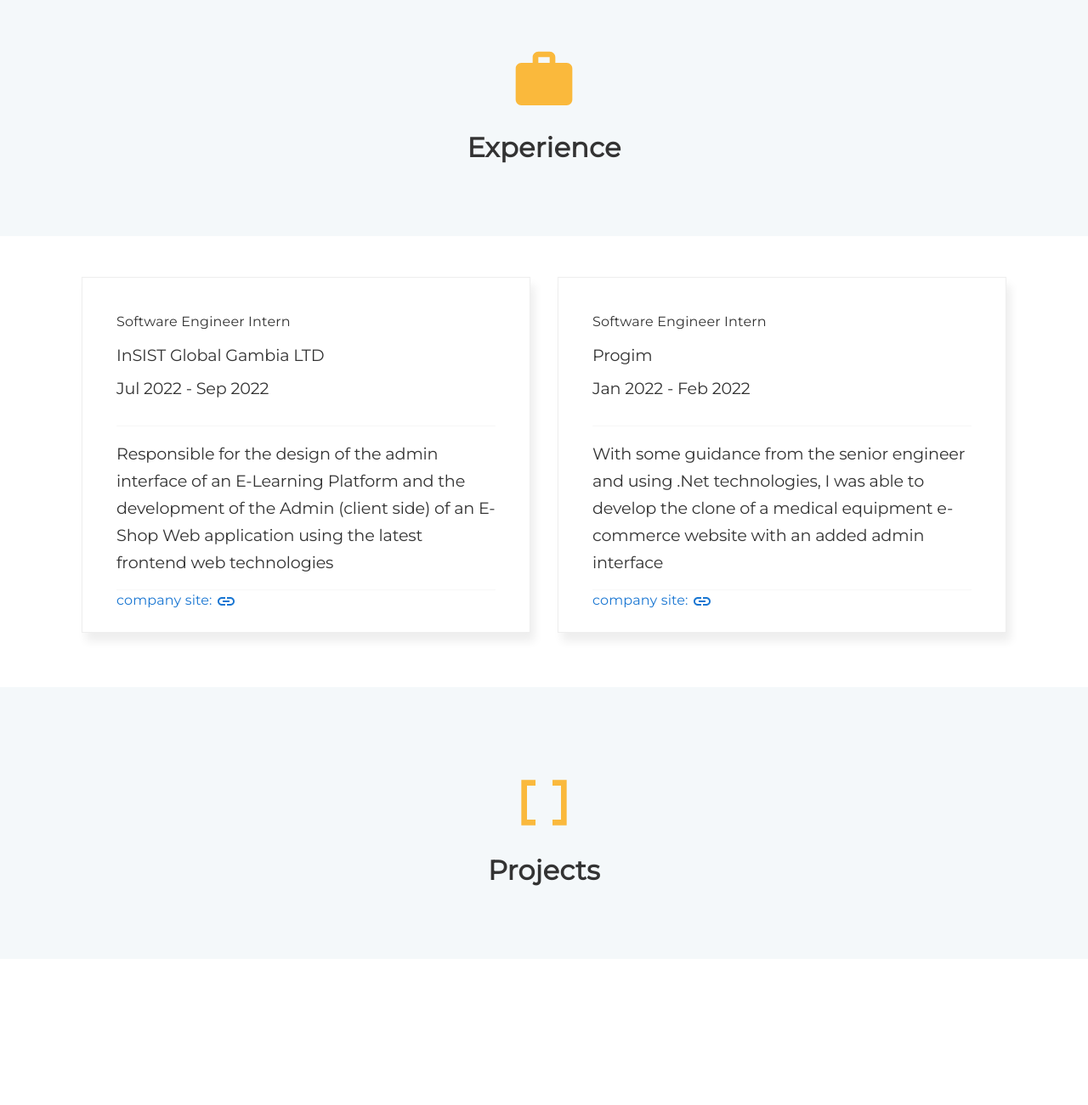
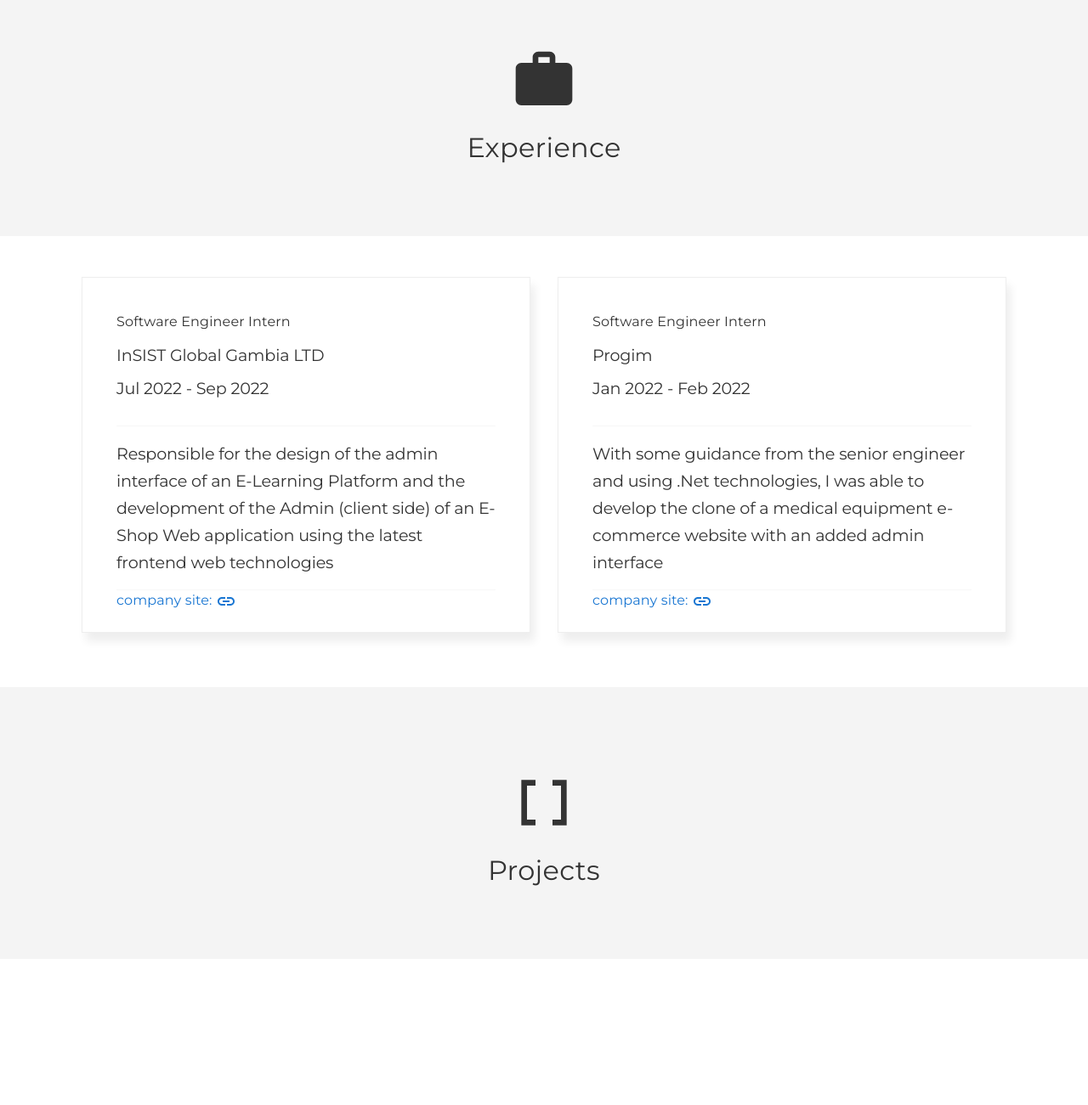
Before and after one commit to Muhammedsuwaneh/PortfolioWebsite, a React (Create React App) app: page / in a window 1280 px wide. Shown: the part 809-2110 px from the top of the page at 85% size. Built offline with nearby package versions, Linux system fonts and the light colour scheme; the HTML template or start-up script is replaced by a standard one.

Commit message:
section titles

```diff
--- a/src/components/Experience/Company.jsx
+++ b/src/components/Experience/Company.jsx
@@ -13,7 +13,7 @@ const CardContainer = styled(Box)(({ theme }) => ({
 
 export default function Company({ company, logo, role, duration, description, link }) {
   return (
-     <CardContainer sx={{ margin: { sm: "1rem", xs: "1rem 0"}, border: "1px solid #eee" }}>
+     <CardContainer sx={{ margin: { sm: "1rem", xs: "1rem"}, border: "1px solid #eee" }}>
             {/* <Divider textAlign="left" sx={{ textTransform: "uppercase", fontWeight: "bold"}}>
                 <img src={logo} style={{ width: "100px", height: "100px"}} alt={company}/>
             </Divider> */}
--- a/src/components/Experience/Experience.jsx
+++ b/src/components/Experience/Experience.jsx
@@ -23,10 +23,10 @@ export default function Experience() {
 
   return (
     <ExperienceContainer id="experience" marginBottom="3rem">
-         <Box sx={{ background: "#F4F8FA", textAlign: "center", marginTop: "5rem", padding: "2rem", height: "20rem", alignItems: "center", justifyContent: "center",
+         <Box sx={{ background: "#f4f4f4", textAlign: "center", marginTop: "5rem", padding: "2rem", height: "20rem", alignItems: "center", justifyContent: "center",
       display: "flex", flexDirection: "column", margin: "auto"}}>
-           <WorkIcon sx={{ fontSize: "5rem", margin: "1rem 0", color: "#FAB93C"}} />
-          <Typography fontSize="2rem" color="#333" fontWeight="bold">Experience</Typography>
+           <WorkIcon sx={{ fontSize: "5rem", margin: "1rem 0", color: "#333"}} />
+          <Typography fontSize="2rem" color="#333">Experience</Typography>
         </Box>
         <CompaniesContainer sx={{ paadding: { lg: "10rem"},
             gridTemplateColumns: { lg: "repeat(2, 1fr)", xs: "1fr", sm: "1fr", md: "1f" }, margin: { xs: "0", sm: "0", md: "0", lg: "2rem 5rem"}, justifyContent: { xs: "unset"} }}>
--- a/src/components/Footer/Footer.jsx
+++ b/src/components/Footer/Footer.jsx
@@ -2,7 +2,7 @@ import React from 'react'
 import { Box, styled, Typography, Divider } from "@mui/material"
 
 const FooterContainer = styled(Box)(() => ({
-    background: "#E5E5E7",
+    background: "#F4F4F4",
     display:"flex",
     justifyContent: "space-around",
     padding: "2rem",
--- a/src/components/Projects/Projects.jsx
+++ b/src/components/Projects/Projects.jsx
@@ -11,11 +11,11 @@ export default function Projects() {
 
   return (
     <>
-      <Box sx={{ background: "#F4F8FA", textAlign: "center", marginTop: "5rem", padding: "2rem", height: "20rem", alignItems: "center", justifyContent: "center",
+      <Box sx={{ background: "#f4f4f4", textAlign: "center", marginTop: "5rem", padding: "2rem", height: "20rem", alignItems: "center", justifyContent: "center",
       display: "flex", flexDirection: "column", margin: "auto"}}>
-           <DataArrayIcon sx={{ fontSize: "5rem", margin: "1rem 0", color: "#FAB93C"}} />
-          <Typography fontSize="2rem" color="#333" fontWeight="bold">Projects</Typography>
-      </Box>
+           <DataArrayIcon sx={{ fontSize: "5rem", margin: "1rem 0", color: "#333"}} />
+          <Typography fontSize="2rem" color="#333">Projects</Typography>
+        </Box>
       <Stack id="projects" sx={{ padding: {lg: "10rem", md: "5rem", sm: "1rem", xs: "1rem"}}}>
           {projects.map((project) => {
               return <Project {...project} key={project.id} />
```
